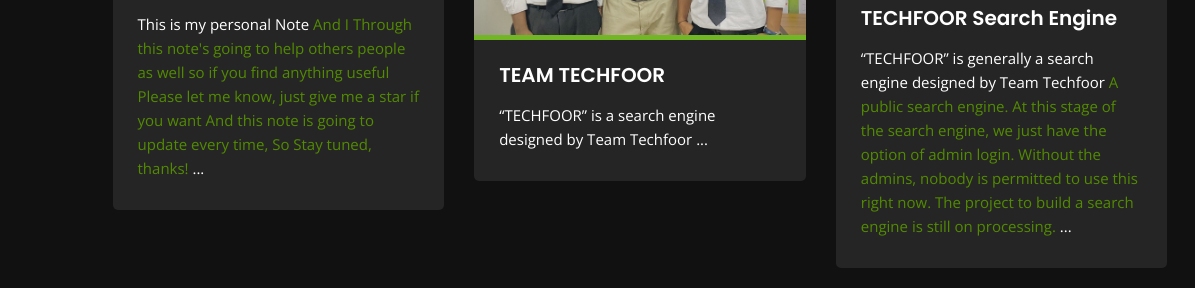
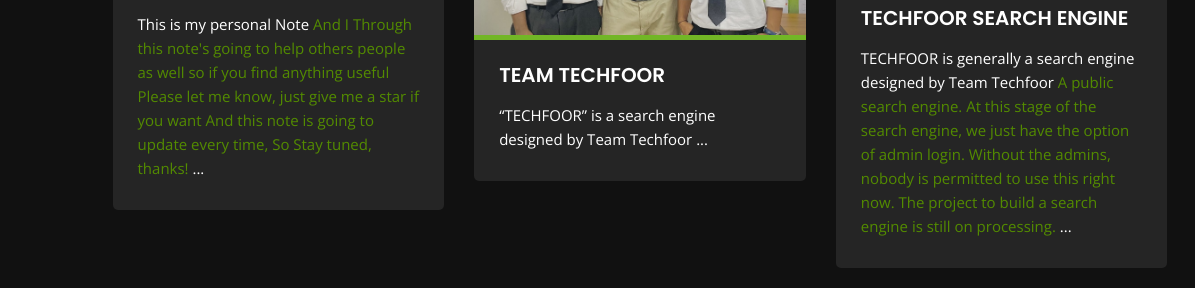
Before and after one commit to 0xM42UF/0xM42UF.github.io, a plain HTML site: page blog.html in a window 1280 px wide. Shown: the part 498-786 px from the top of the page, 0-1195 px from the left. Drawn offline with nearby package versions, Linux system fonts and the light colour scheme.

Commit message:
Update blog.html

```diff
--- a/blog.html
+++ b/blog.html
@@ -206,10 +206,10 @@
                     </div>
                     <div class="post-content">
                         <div class="entry-header">
-                            <h3><a href="http://techfoor.live/">TECHFOOR Search Engine </a></h3>
+                            <h3><a href="http://techfoor.live/">TECHFOOR SEARCH ENGINE  </a></h3>
                         </div>
                         <div class="entry-content open-sans-font">
-                            <p><p>  “TECHFOOR” is generally a search engine designed by Team  Techfoor <span style="color:#538b01;"> A public search engine. At this stage of the search engine, we just have the option of admin login. Without the admins, nobody is permitted to use this right now.  The project to build a search engine is still on processing.
+                            <p><p>   TECHFOOR is generally a search engine designed by Team  Techfoor  <span style="color:#538b01;">  A public search engine. At this stage of the search engine,  we just have the option of admin login. Without the admins,  nobody is permitted to use this right now.  The project to build a search engine is still on processing.
  </span>...
                             </p>
                         </div>
```
